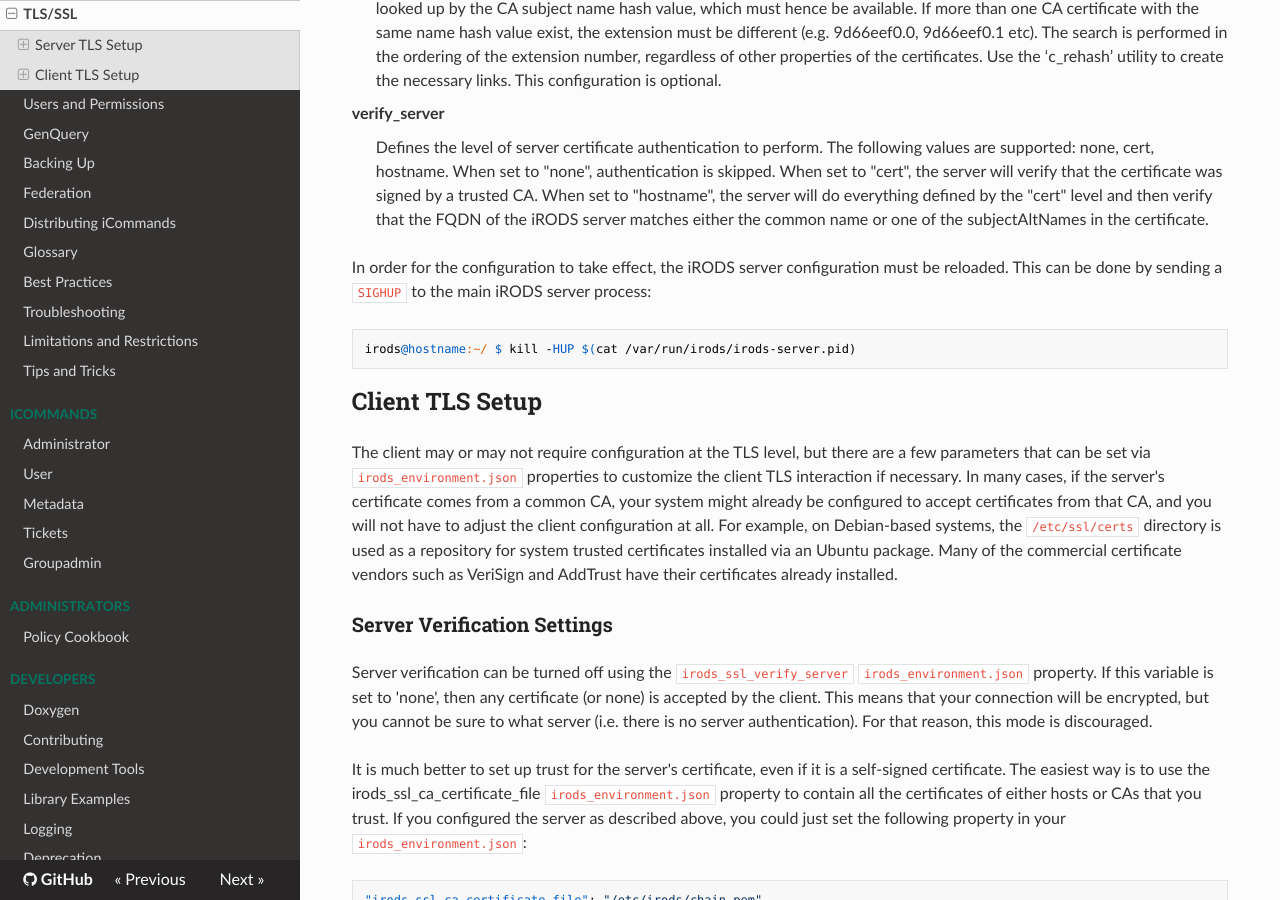
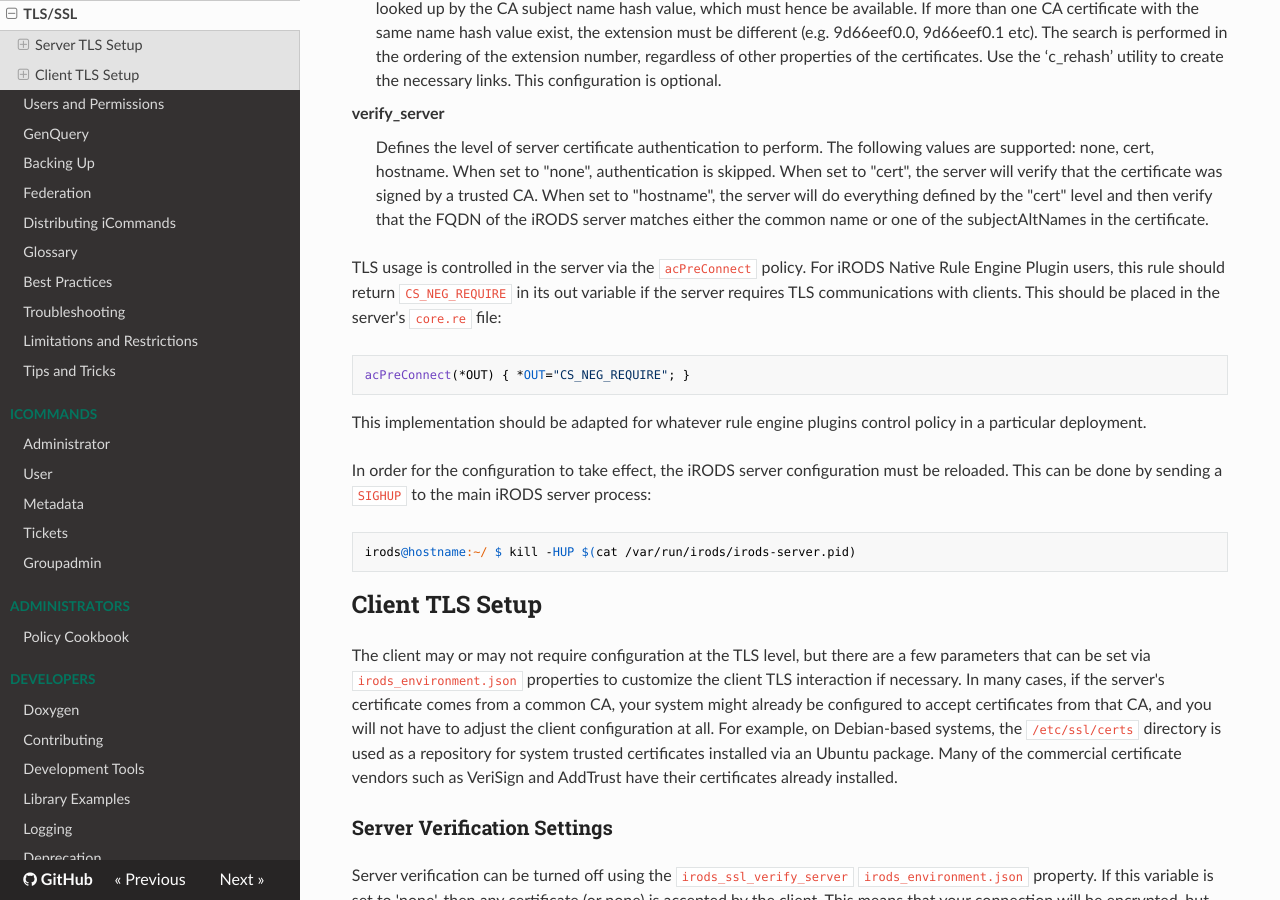
Before and after one commit to irods/irods_docs, an MkDocs documentation site: the page built from docs/system_overview/tls.md, in a window 1280 px wide and 900 px high, scrolled down 2921 px. Built offline with MkDocs 1.6.1, drawn with Linux system fonts in a browser that asks for light colours; nearby versions of some CDN libraries.

Commit message:
[#399] TLS: Add acPreConnect mention

````diff
--- a/docs/system_overview/tls.md
+++ b/docs/system_overview/tls.md
@@ -117,6 +117,12 @@ ca_certificate_path
 verify_server
 :       Defines the level of server certificate authentication to perform. The following values are supported: none, cert, hostname. When set to "none", authentication is skipped. When set to "cert", the server will verify that the certificate was signed by a trusted CA. When set to "hostname", the server will do everything defined by the "cert" level and then verify that the FQDN of the iRODS server matches either the common name or one of the subjectAltNames in the certificate.
 
+TLS usage is controlled in the server via the `acPreConnect` policy. For iRODS Native Rule Engine Plugin users, this rule should return `CS_NEG_REQUIRE` in its out variable if the server requires TLS communications with clients. This should be placed in the server's `core.re` file:
+```
+acPreConnect(*OUT) { *OUT="CS_NEG_REQUIRE"; }
+```
+This implementation should be adapted for whatever rule engine plugins control policy in a particular deployment.
+
 In order for the configuration to take effect, the iRODS server configuration must be reloaded. This can be done by sending a `SIGHUP` to the main iRODS server process:
 
 ~~~
````
